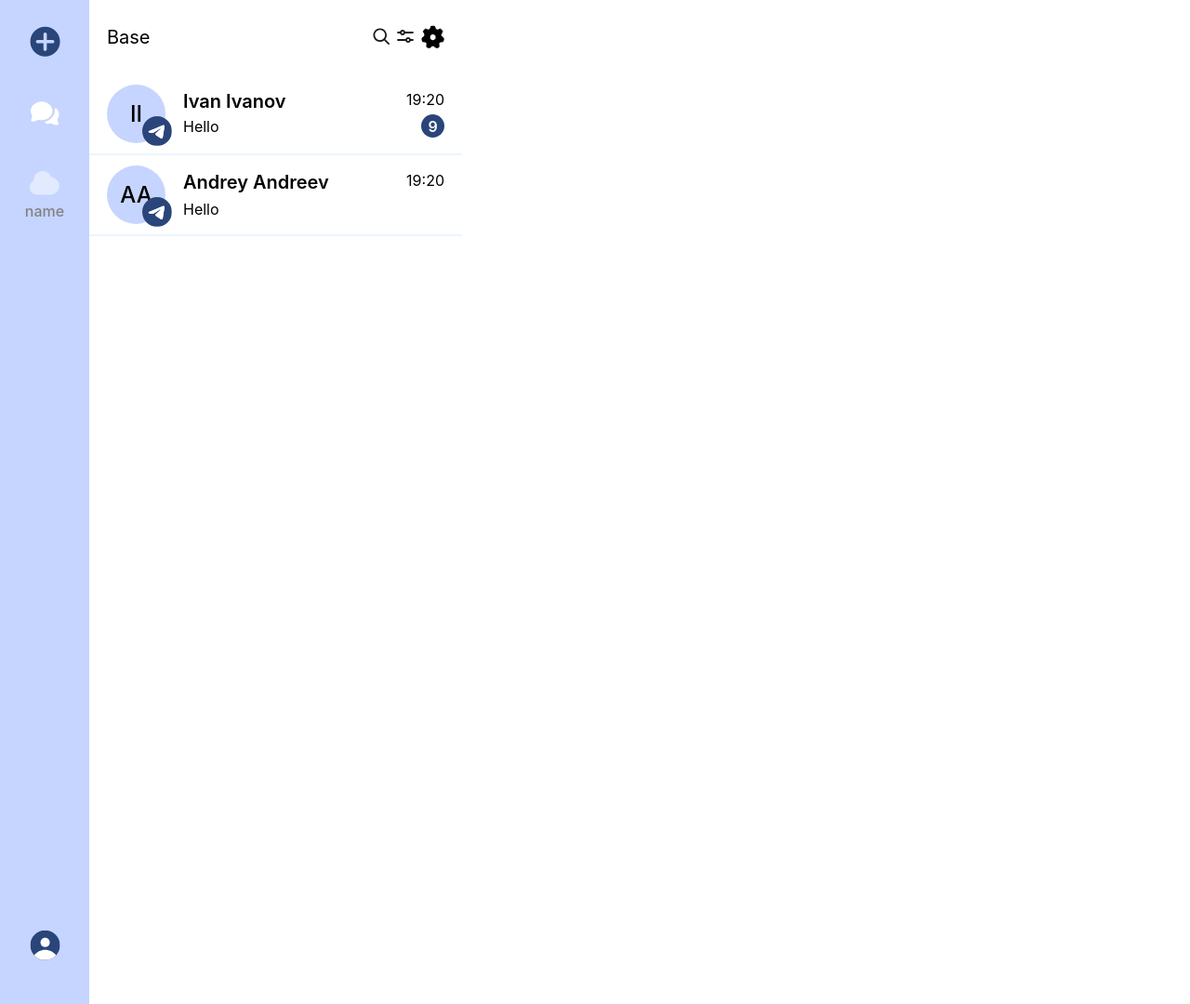
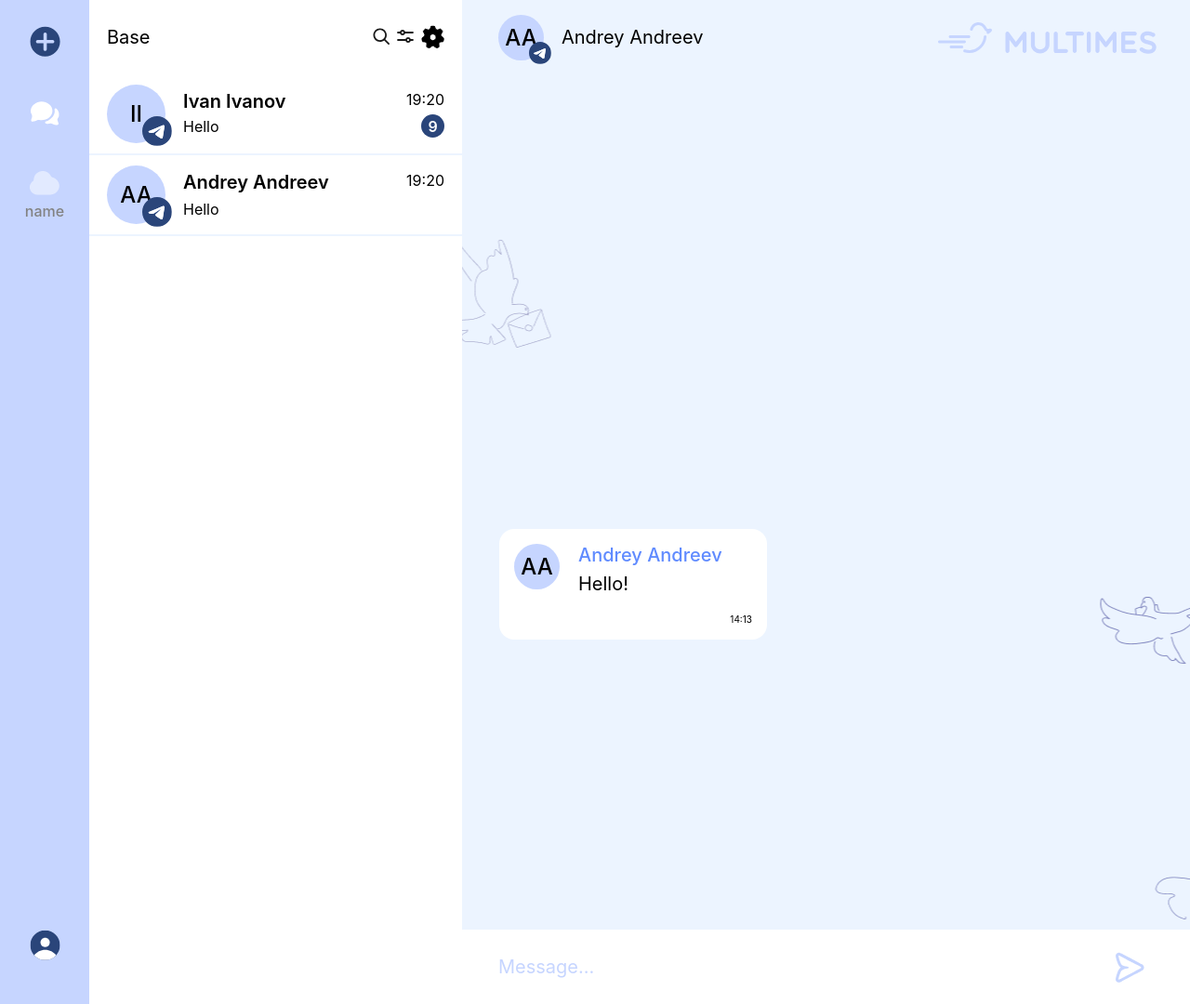
Before and after one commit to SibGuys/multimes-frontend, a React (Vite) app: page / in a window 1280 px wide. Shown: the whole page at 93% size. Built offline with nearby package versions, Linux system fonts and the light colour scheme.

Commit message:
[+/*] made main page

```diff
--- a/src/App.tsx
+++ b/src/App.tsx
@@ -3,6 +3,7 @@ import "./App.css";
 import Dialog from "./entities/dialog/Dialog";
 import Navbar from "./widgets/navbar/Navbar";
 import Spacebar from "./widgets/spacebar/Spacebar";
+import Messagespace from "./widgets/messagespace/Messagespace";
 
 const dialog: Dialog[] = [
   {
@@ -31,6 +32,7 @@ const App = () => {
       <main className="main">
         <Navbar />
         <Spacebar title={"Base"} dialogList={dialog} />
+        <Messagespace userName={dialog[1].username} messanger={dialog[1].messenger}/>
       </main>
     </>
   );
--- a/src/featues/avatar/Avatar.css
+++ b/src/featues/avatar/Avatar.css
@@ -1,27 +1,46 @@
 .avatar {
-  width: 6.3rem;
-  height: 6.3rem;
   border-radius: 999.9rem;
   background-color: var(--primary-main);
   text-align: center;
   display: flex;
   flex-direction: column;
+  justify-content: center;
   position: relative;
+  float: left;
+}
+
+.big {
+  width: 6.3rem;
+  height: 6.3rem;
+}
+
+.small {
+  width: 4.9rem;
+  height: 4.9rem;
 }
 
 .avatar-name {
   font-size: 2.4rem;
   font-weight: 500;
-  padding-top: 1.7rem;
   margin-left: auto;
   margin-right: auto;
 }
 
 .messenger-icon {
+  position: absolute;
+  float: inline-start;
+}
+
+.small-icon {
+  width: 2.4rem;
+  height: 2.4rem;
+  top: 2.9rem;
+  left: 3.3rem;
+}
+
+.big-icon {
   width: 3.2rem;
   height: 3.2rem;
   top: 3.4rem;
   left: 3.8rem;
-  position: absolute;
-  float: inline-start;
 }
--- a/src/featues/avatar/Avatar.tsx
+++ b/src/featues/avatar/Avatar.tsx
@@ -3,17 +3,23 @@ import "./Avatar.css";
 type AvatarProps = {
   name: string;
   messengerIcon: string | undefined;
+  size: string;
 };
-const Avatar = ({ name, messengerIcon }: AvatarProps) => {
+
+const Avatar = ({ name, messengerIcon, size }: AvatarProps) => {
   return (
-    <div className="avatar">
+    <div className={"avatar " + size}>
       <p className="avatar-name"> {name}</p>
-      <img
-        className="messenger-icon"
-        src={`src/assets/svg/${messengerIcon}.svg`}
-        alt={messengerIcon}
-      ></img>
+      {messengerIcon != undefined &&
+       messengerIcon != "" &&
+        <img
+          className= {"messenger-icon " + size + "-icon"}
+          src={`src/assets/svg/${messengerIcon}.svg`}
+          alt={messengerIcon}
+        ></img>
+      }
     </div>
   );
 };
+
 export default Avatar;
--- /dev/null
+++ b/src/featues/message/Message.css
@@ -0,0 +1,37 @@
+.message {
+    background-color: var(--background-main);
+    border-radius: 1.6rem;
+    padding: 1.6rem;
+    width: 25.6rem;
+
+    /* max-width: 80rem; */
+
+    /* width: 100%; */
+    position: absolute;
+    margin-bottom: 3.2rem;
+    bottom: 8rem;
+}
+
+.message_user-name {
+    font-size: 2rem;
+    font-weight: 500;
+    position: absolute;
+    color: var(--text-accent);
+    left: 8.5rem;
+    top: 1.6rem;
+}
+
+.message-text {
+    font-size: 2rem;
+    font-weight: 400;
+    margin-top: 3.1rem;
+    margin-bottom: 3.2rem;
+    margin-left: 6.9rem;
+}
+
+.message-time {
+    float: left;
+    position: absolute;
+    bottom: 1.6rem;
+    right: 1.6rem;
+}
--- /dev/null
+++ b/src/featues/message/Message.tsx
@@ -0,0 +1,28 @@
+import Avatar from "../avatar/Avatar"
+
+import "./Message.css";
+
+type MessageProps = {
+    userName: string;
+    text: string;
+    messageTime: string;
+};
+
+const Message = ({userName, text, messageTime} : MessageProps) => {
+    const short_name = (name: string) => {
+        return name.split(" ")[0][0] + name.split(" ")[1][0];
+    };
+
+    return (
+        <>
+            <div className="message">
+                <Avatar name={short_name(userName)} messengerIcon="" size="small" />
+                <p className="message_user-name">{userName}</p>
+                <p className="message-text">{text}</p>
+                <p className="message-time">{messageTime}</p>
+            </div>
+        </>
+    )
+}
+
+export default Message;
--- a/src/main.css
+++ b/src/main.css
@@ -3,6 +3,7 @@
   --primary-main: #c6d5ff;
   --primary-light: #ecf4ff;
   --text-secondary: #828282;
+  --text-accent: #608BFF;
   --secondary-contrast: #2a457a;
 }
 
--- /dev/null
+++ b/src/widgets/messagespace/Messagespace.css
@@ -0,0 +1,64 @@
+.chat {
+    max-width: 142.3rem;
+    width: 100%;
+    background-color: var(--primary-light);
+    display: flex;
+    flex-direction: column;
+    justify-content: space-between;
+    background-image: url("../../assets/svg/messager-background.png");
+    background-repeat: no-repeat;
+    background-position: center center;
+}
+
+.chat_header {
+    display: flex;
+    flex-direction: row;
+    align-items: center;
+    justify-content: space-between;
+    height: 8rem;
+    padding-right: 3.4rem;
+    padding-left: 3.9rem;
+}
+
+.user {
+    display: flex;
+    justify-content: space-between;
+    align-items: center;
+}
+
+.user-name {
+    margin-left: 1.9rem;
+    font-weight: medium;
+    font-size: 2rem;
+}
+
+.chat-input {
+    background-color: var(--background-main);
+    display: flex;
+    flex-direction: row;
+    align-items: center;
+    justify-content: space-between;
+    height: 8rem;
+    padding-left: 3.9rem;
+    padding-right: 4.9rem;
+}
+
+.chat-input_field {
+    all: unset;
+    border: 0;
+    font-size: 2rem;
+    max-width: 142.3rem;
+    width: 100%;
+    height: 8rem;
+}
+
+.chat-input_field::placeholder {
+    color: var(--primary-main);
+    font-size: 2rem;
+}
+
+.chat_messages {
+    padding: 0 4rem 3.2rem;
+    display: flex;
+    flex-direction: column;
+}
--- /dev/null
+++ b/src/widgets/messagespace/Messagespace.tsx
@@ -0,0 +1,45 @@
+import Avatar from "../../featues/avatar/Avatar";
+import Message from "../../featues/message/Message";
+
+import logo from "../../assets/svg/icon-logo.svg";
+import send from "../../assets/svg/icon-send.svg";
+
+import "./Messagespace.css"
+
+type MessagespaceProps = {
+  userName : string;
+  messanger? : string;
+};
+
+const Messagespace = ({userName, messanger} : MessagespaceProps) => {
+  const short_name = (name: string) => {
+    return name.split(" ")[0][0] + name.split(" ")[1][0];
+  };
+
+  return (
+    <>
+      <div className="chat">
+        <div className="chat_header">
+          <div className="user">
+            <Avatar name={short_name(userName)} messengerIcon={messanger} size="small"/>
+            <p className="user-name">{userName}</p>
+          </div>
+          <a href="">
+            <img src={logo} alt="logo Multimes" />
+          </a>
+        </div>
+        <div className="chat_messages">
+          <Message userName="Andrey Andreev" text="Hello!" messageTime="14:13"></Message>
+        </div>
+        <div className="chat-input">
+          <input className="chat-input_field" type="text" name="Message-input" id="0" placeholder="Message..."/>
+          <span className="chat-input_send">
+            <img src={send} alt="send message icon"/>
+          </span>
+        </div>
+      </div>
+    </>
+  );
+};
+
+export default Messagespace;
--- a/src/widgets/navbar/Navbar.css
+++ b/src/widgets/navbar/Navbar.css
@@ -1,6 +1,7 @@
 .navbar {
   position: relative;
-  width: 9.6rem;
+  max-width: 9.6rem;
+  width: 100%;
   height: 108rem;
   background-color: var(--primary-main);
 }
--- a/src/widgets/spacebar/Spacebar.css
+++ b/src/widgets/spacebar/Spacebar.css
@@ -1,5 +1,6 @@
 .spacebar {
-  width: 40.1rem;
+  max-width: 40.1rem;
+  width: 100%;
   height: 108rem;
   position: relative;
   background-color: var(--background-main);
--- a/src/widgets/spacebar/Spacebar.tsx
+++ b/src/widgets/spacebar/Spacebar.tsx
@@ -45,6 +45,7 @@ const Spacebar = ({ title, dialogList }: SpacebarProps) => {
             <Avatar
               name={short_name(dialog.username)}
               messengerIcon={dialog.messenger}
+              size="big"
             ></Avatar>
             <div className="dialog__content">
               <header className="dialog__content_header">
```
Also changed, not shown: src/assets/svg/icon-logo.svg (added), src/assets/svg/messager-background.png (added).
